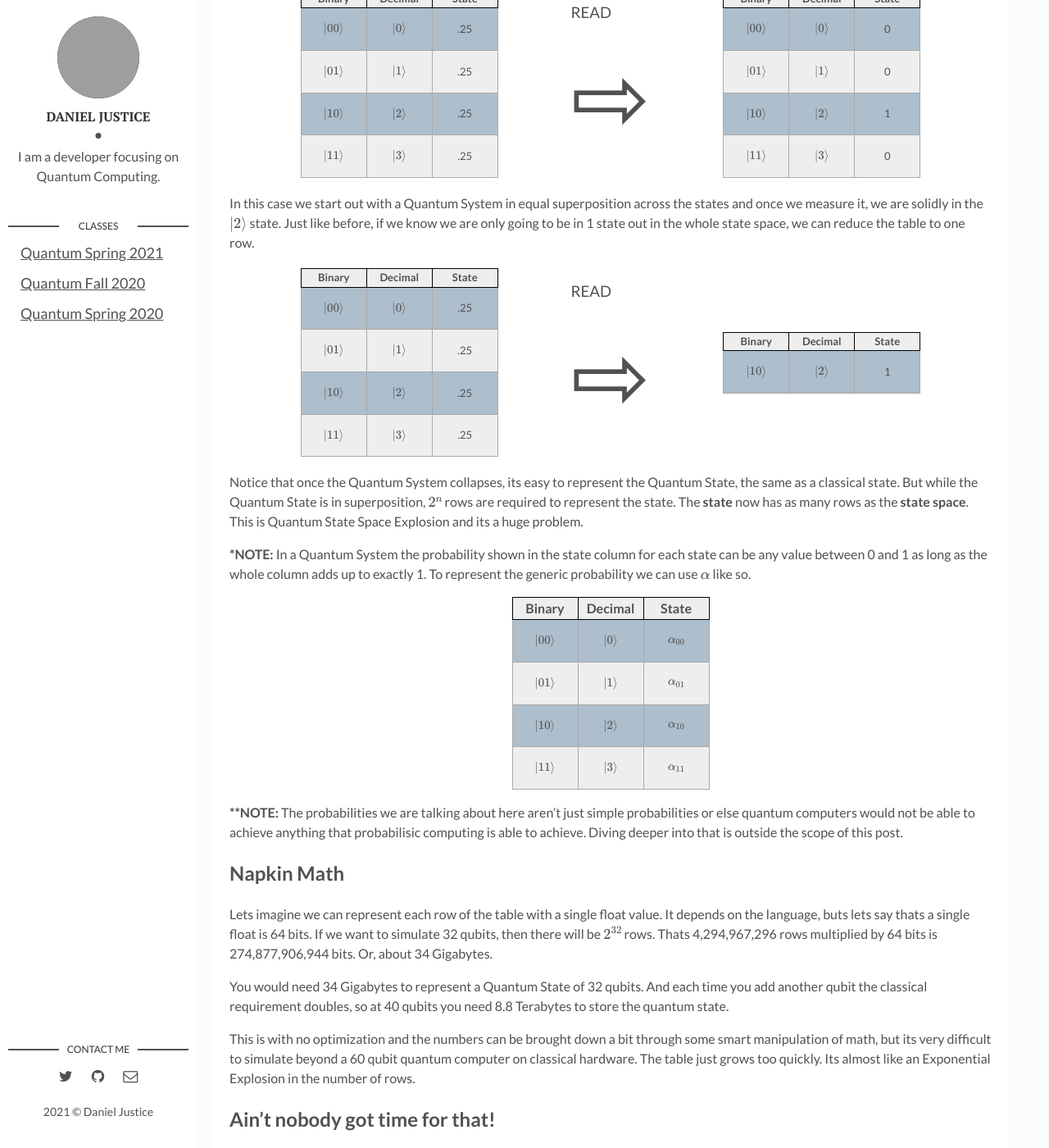
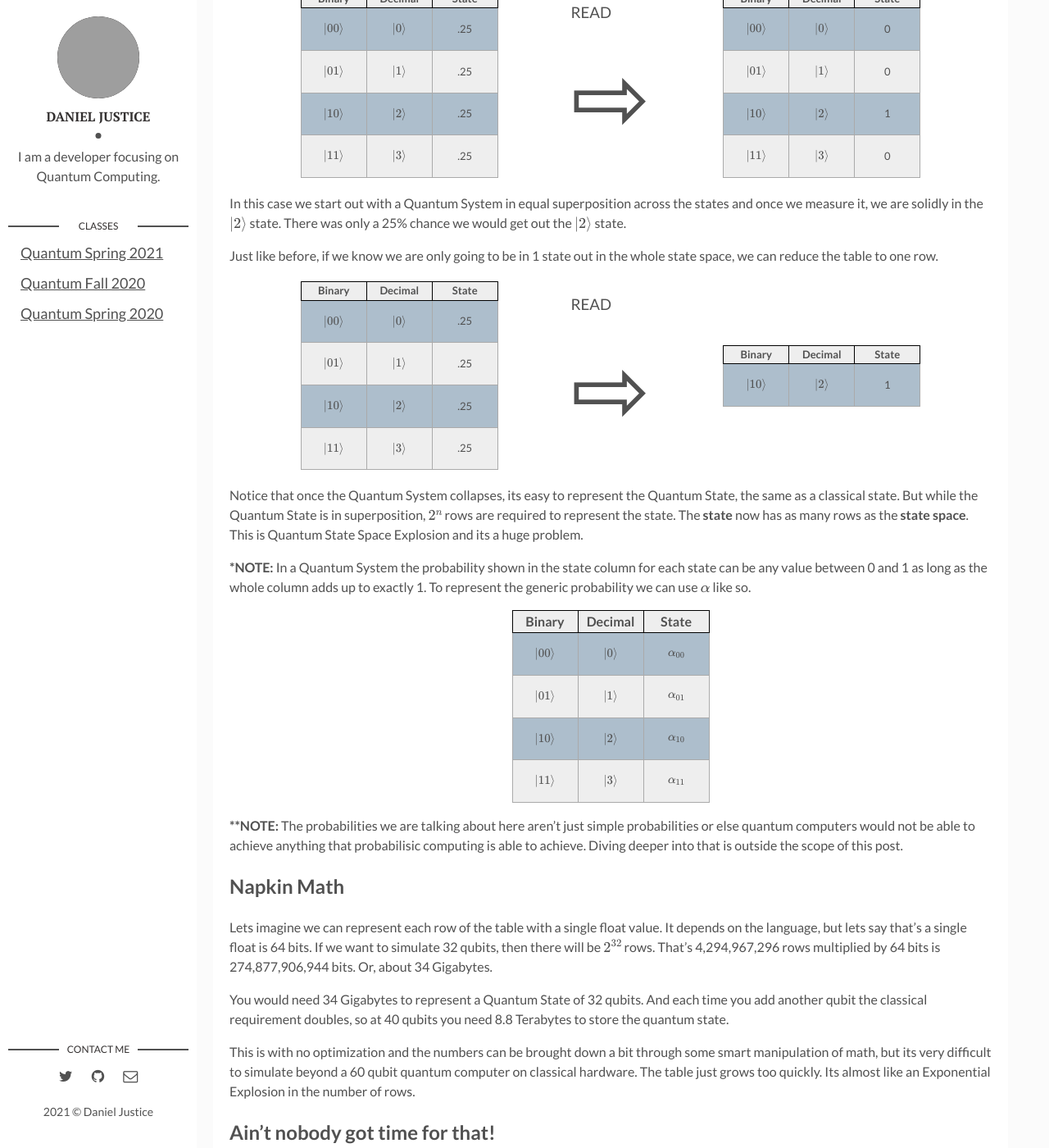
Before and after one commit to thequantumturtle/thequantumturtle.github.io, a Jekyll site: the page built from _posts/2021-02-14-Quantum-State-Space-Explosion.markdown, in a window 1280 px wide and 1400 px high, scrolled down 2992 px. Shown: the whole window at 82% size. Built offline with Jekyll 4.4.1, drawn with Linux system fonts in a browser that asks for light colours; comment, search, counter and statistics services are not loaded; some of the changed text lies outside the part shown; grey boxes are pictures that could not be loaded.

Commit message:
fixed spelling mistakes

```diff
--- a/_posts/2021-02-14-Quantum-State-Space-Explosion.markdown
+++ b/_posts/2021-02-14-Quantum-State-Space-Explosion.markdown
@@ -114,7 +114,7 @@
 ## What is a state space?
 A state space is the set of all states available to a bit string.
 
-For each bit added to the string, we will double the number of states. The number of possible states available for an $$n$$ bit string is $$2^n$$. For a 5 bit string we would require a table with $$2^5 = 32$$ rows. But, thats just too much effort for this blog post.
+For each bit added to the string, we will double the number of states. The number of possible states available for an $$n$$ bit string is $$2^n$$. For a 5 bit string we would require a table with $$2^5 = 32$$ rows. But, that's just too much effort for this blog post.
 
 Using classical bits, there are $$2^n$$ possible states but there is only $$1$$ state that exists at any time. On our table, we can represent this by adding another column labeled **State**. In this column, if the register exists in that state (row), then the value will be $$1$$, otherwise the value will be $$0$$. Let's see an example by representing the decimal value $$2$$ on a 2 bit register.
 
@@ -229,7 +229,7 @@
 
 There we go! Whats that? Whats the $$.25$$?
 
-Thats the probability that when we read the quantum system it will fall into that state. Quantum systems can be split across multiple states at one time, but when we read the value the quantum system collapses into a classical state.
+That's the probability that when we read the quantum system it will fall into that state. Quantum systems can be split across multiple states at one time, but when we read the value the quantum system collapses into a classical state.
 
 <center>
 <table  style="background-color:rgba(0, 0, 0, 0); border:0;" ><tr><td style="border:0;">
@@ -292,7 +292,9 @@
     </table>
 </td></tr></table>
 </center>
-In this case we start out with a Quantum System in equal superposition across the states and once we measure it, we are solidly in the $$|2\rangle$$ state. Just like before, if we know we are only going to be in 1 state out in the whole state space, we can reduce the table to one row.
+In this case we start out with a Quantum System in equal superposition across the states and once we measure it, we are solidly in the $$|2\rangle$$ state. There was only a 25% chance we would get out the $$|2\rangle$$ state.
+
+Just like before, if we know we are only going to be in 1 state out in the whole state space, we can reduce the table to one row.
 
 <center>
 <table  style="background-color:rgba(0, 0, 0, 0); border:0;" ><tr><td style="border:0;">
@@ -378,14 +380,14 @@
 
 ## Napkin Math
 
-Lets imagine we can represent each row of the table with a single float value. It depends on the language, buts lets say thats a single float is 64 bits. If we want to simulate 32 qubits, then there will be $$2^{32}$$ rows. Thats 4,294,967,296 rows multiplied by 64 bits is 274,877,906,944 bits. Or, about 34 Gigabytes.
+Lets imagine we can represent each row of the table with a single float value. It depends on the language, but lets say that's a single float is 64 bits. If we want to simulate 32 qubits, then there will be $$2^{32}$$ rows. That's 4,294,967,296 rows multiplied by 64 bits is 274,877,906,944 bits. Or, about 34 Gigabytes.
 
 You would need 34 Gigabytes to represent a Quantum State of 32 qubits. And each time you add another qubit the classical requirement doubles, so at 40 qubits you need 8.8 Terabytes to store the quantum state.
 
 This is with no optimization and the numbers can be brought down a bit through some smart manipulation of math, but its very difficult to simulate beyond a 60 qubit quantum computer on classical hardware. The table just grows too quickly. Its almost like an Exponential Explosion in the number of rows.
 
 ## Ain't nobody got time for that!
-No one wants to go around creating tables for every quantum state they want to represent, so we use eqiuations that combine elements of the **State** column and either the **Binary** or **Decimal** column. $$\psi$$ is often the greek letter we use to represent an arbitrary Quantum State.
+No one wants to go around creating tables for every quantum state they want to represent, so we use equations that combine elements of the **State** column and either the **Binary** or **Decimal** column. $$\psi$$ is often the greek letter we use to represent an arbitrary Quantum State.
 
 An arbitrary equation for a 2 qubit state might look like this: $$|\psi\rangle = \alpha_{00}|00\rangle + \alpha_{01}|01\rangle + \alpha_{10}|10\rangle + \alpha_{11}|11\rangle$$
 .
```
